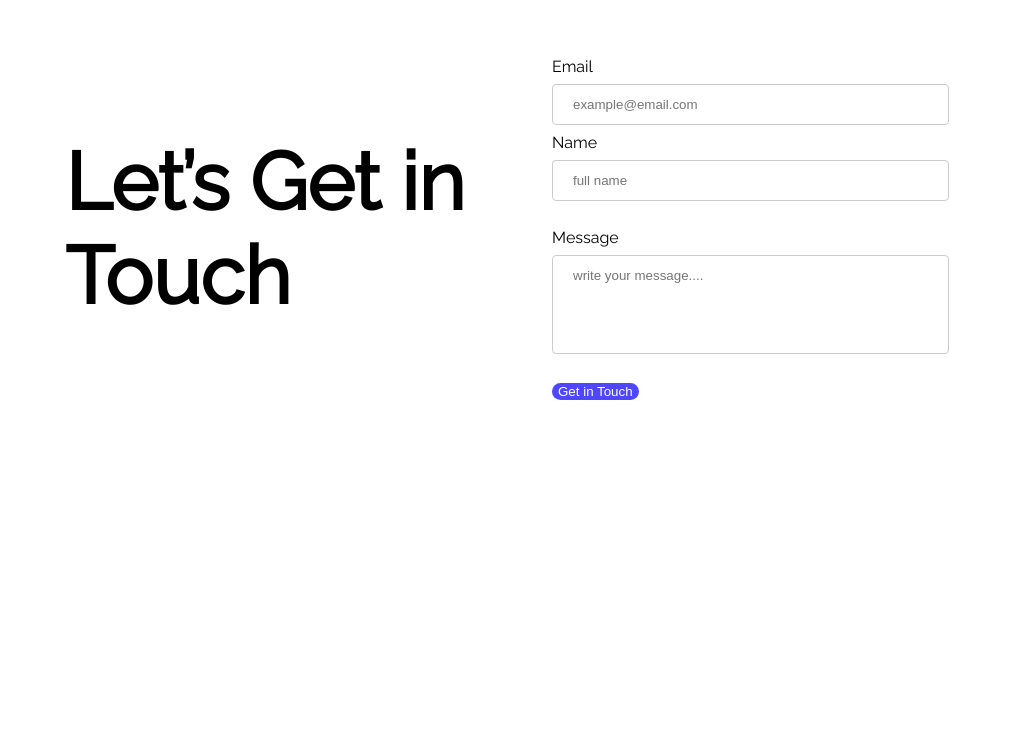
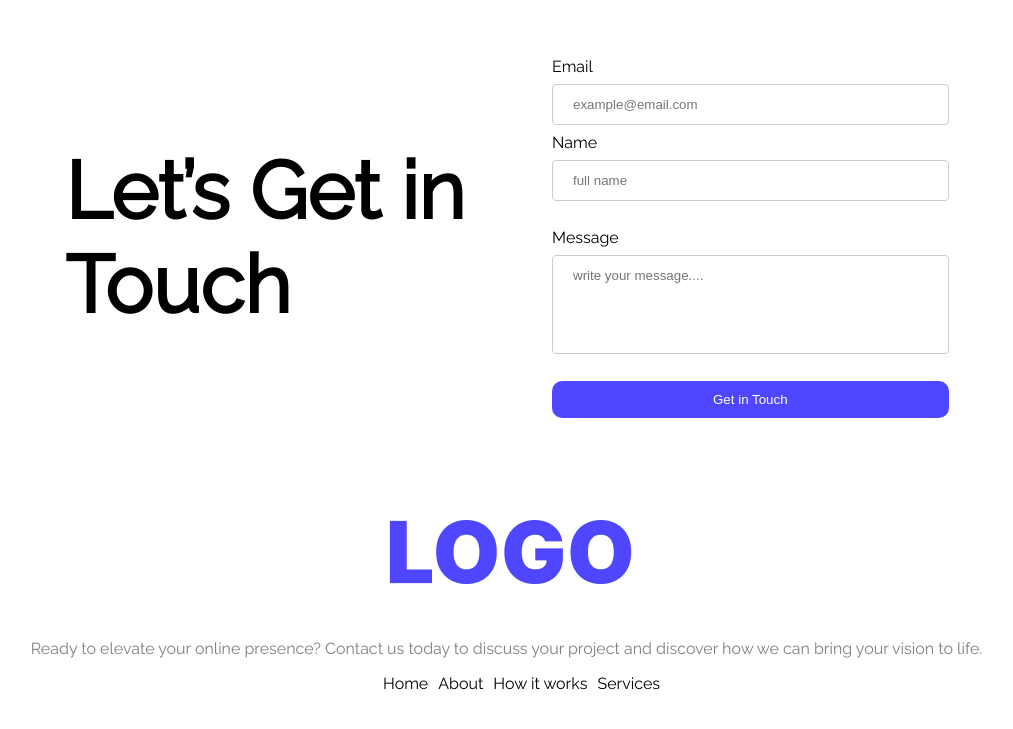
Before and after one commit to redw4n/ph-assignment-one, a plain HTML site: page index.html in a window 1280 px wide. Shown: the part 2735-3464 px from the top of the page, without its empty margins (133-1146 px from the left). Before the commit the page ends 3163 px from the top, so only its background shows below. Drawn offline with Linux system fonts and the light colour scheme.

Commit message:
almost final

```diff
--- a/index.html
+++ b/index.html
@@ -148,8 +148,19 @@
 
     </main>
 
-    <footer>
-
+    <footer class="footer-container">
+        <!-- <h1 class="footer-logo">LOGO</h1> -->
+        <div class="footer-logo">
+            <img src="./Assets/logo.png" alt="">
+        </div>
+        <p class="dark">Ready to elevate your online presence? Contact us today to discuss your project and discover how
+            we can bring your vision to life.</p>
+        <ul>
+            <li>Home</li>
+            <li>About</li>
+            <li>How it works</li>
+            <li>Services</li>
+        </ul>
     </footer>
 </body>
 
--- a/style.css
+++ b/style.css
@@ -14,6 +14,7 @@ body {
 }
 
 /* nav bar */
+
 nav {
   display: flex;
   align-items: center;
@@ -235,9 +236,32 @@ select {
 
 .touch-btn {
   text-align: center;
-  padding: -1px 161px;
+  padding: 11px 161px;
   border-radius: 10px;
   color: white;
   background-color: #4e47ff;
   border: none;
 }
+
+/* footer */
+.footer-container {
+  margin: 58px 77px 84px 76px;
+  text-align: center;
+}
+
+footer ul {
+  display: flex;
+  text-align: center;
+  justify-content: center;
+}
+
+footer ul li {
+  list-style: none;
+  margin-right: 10px;
+}
+
+.footer-logo {
+  font-family: Impact, Haettenschweiler, "Arial Narrow Bold", sans-serif;
+  font-size: 45px;
+  color: #4e47ff;
+}
```
Also changed, not shown: Assets/logo-mini.png (added), Assets/logo.png (added).
